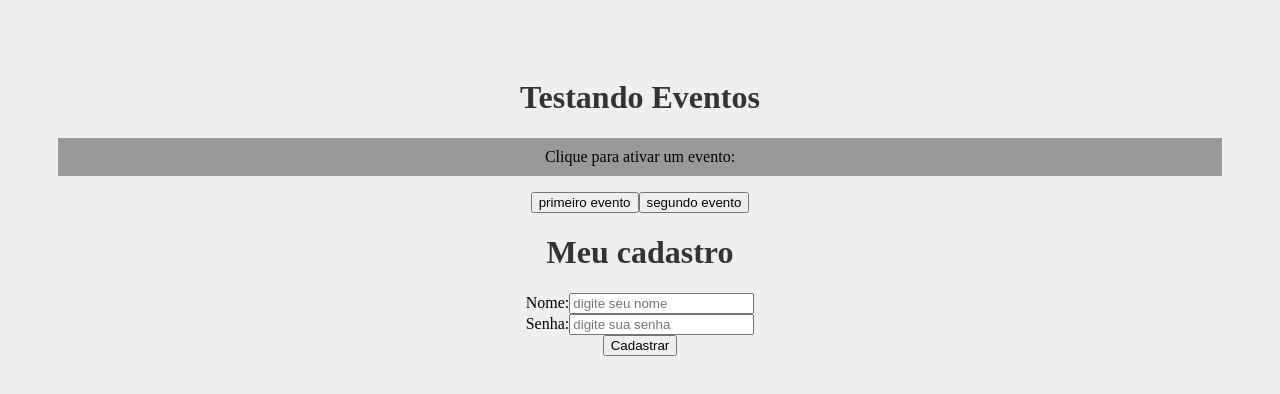
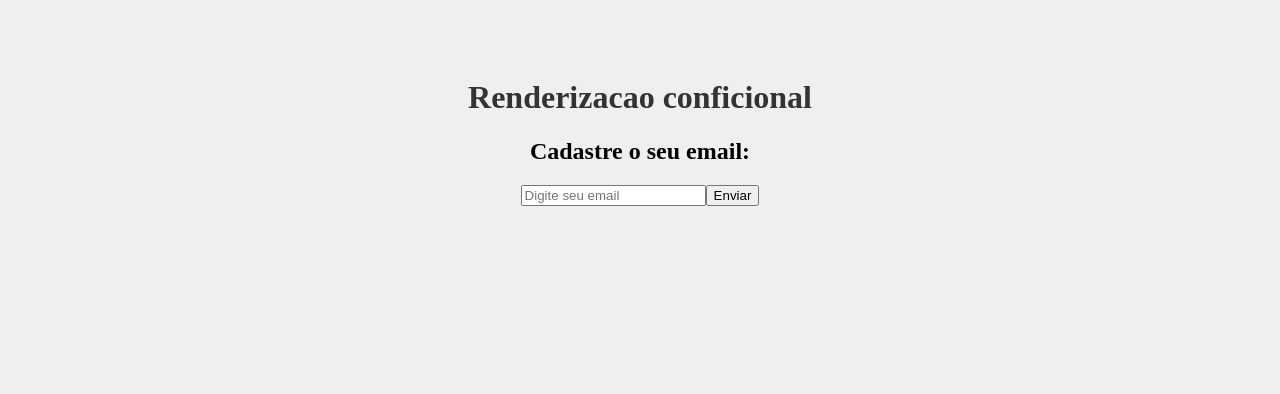
Before and after one commit to myller-silva/React, a React (Create React App) app in the folder meu-projeto/: page / in a window 1280 px wide. Shown: the top 394 px of the page. Built offline with nearby package versions, Linux system fonts and the light colour scheme.

Commit message:
renderizacao condicional(if)

```diff
--- a/meu-projeto/src/App.js
+++ b/meu-projeto/src/App.js
@@ -4,18 +4,21 @@
 // import Pessoa from './components/Pessoa';
 // import Frase from './components/Frase';
 // import List from './components/List';
-import Evento from './components/evento/Evento';
-import Form from './components/Form';
-
+// import Evento from './components/evento/Evento';
+// import Form from './components/Form';
+import Condicional from './components/Condicional';
 function App() {
   // const nome = "Myller";
   // const nome2 = "Maria";
   // const url = 'https://via.placeholder.com.150';
   return (
     <div className="App">
-      <h1>Testando Eventos</h1>
+      {/* <h1>Testando Eventos</h1>
       <Evento/>
-      <Form/>
+      <Form/> */}
+
+      <h1>Renderizacao conficional</h1>
+      <Condicional></Condicional>
 
     </div>
   );
--- /dev/null
+++ b/meu-projeto/src/components/Condicional.js
@@ -0,0 +1,37 @@
+import { useState } from "react";
+// useState serve para manipulacao de dados dos componentes
+
+function Condicional() {
+    const [email, setEmail] = useState();
+    const [userEmail, setUserEmail] = useState();
+
+    function enviarEmail(e) {
+        // nao enviar formulario
+        e.preventDefault();
+        setUserEmail(email);
+    }
+
+    function limparEmail() {
+        setUserEmail();
+    }
+
+    return (
+        <div>
+            <h2>Cadastre o seu email:</h2>
+            <form>
+                <input type="email" placeholder="Digite seu email" onChange={(e) => setEmail(e.target.value)}/>
+                <button type="submit" onClick={enviarEmail}>Enviar</button>
+                {/* {userEmail} */}
+                {/* renderizacao condicional(if). leitura: "se tem userEmail execute essa div"*/}
+                {userEmail &&(
+                    <div>
+                        <p>o email do usuario é: {userEmail} </p>
+                        <button onClick={limparEmail}>Limpar email</button>
+                    </div>
+                )}
+            </form>
+        </div>
+    )
+}
+
+export default Condicional;
```
